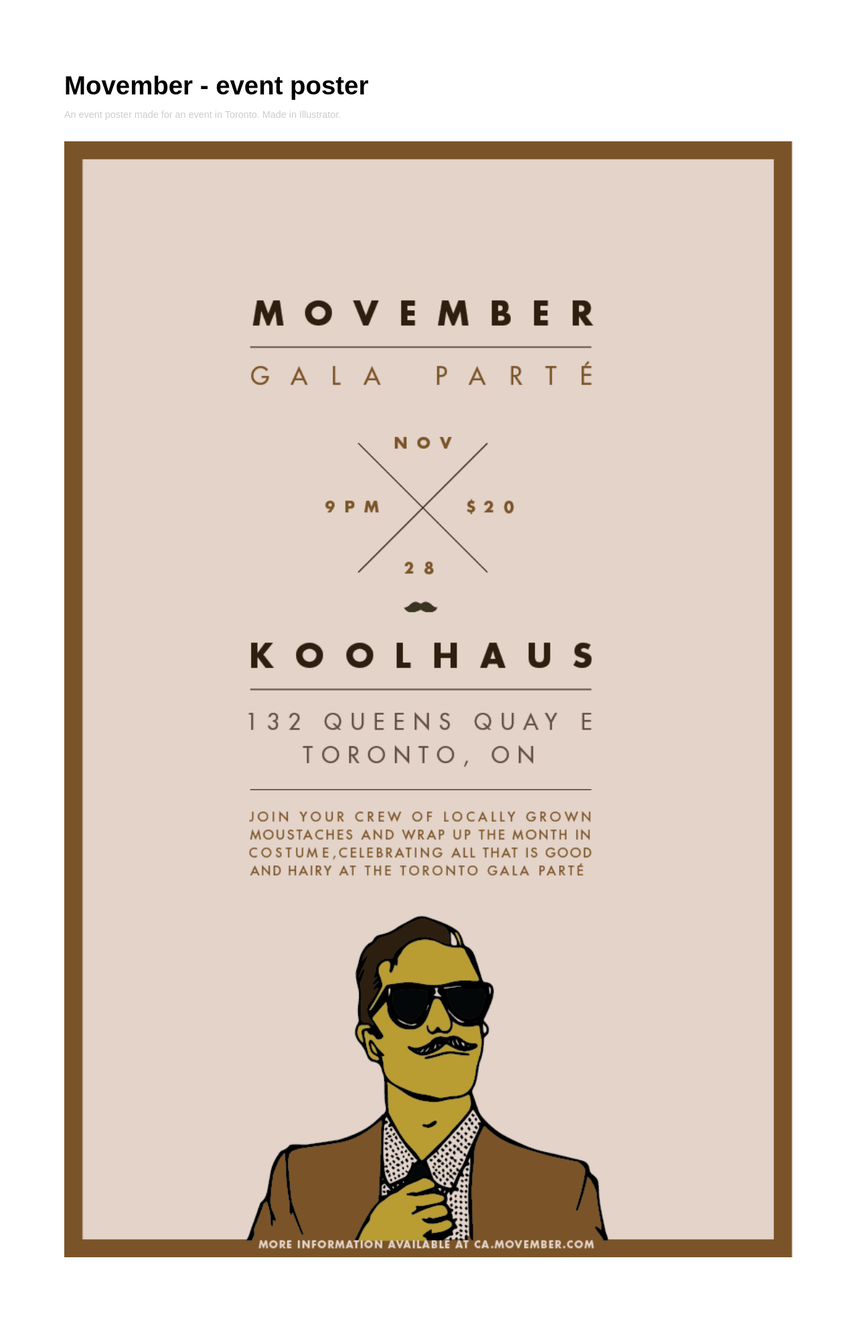
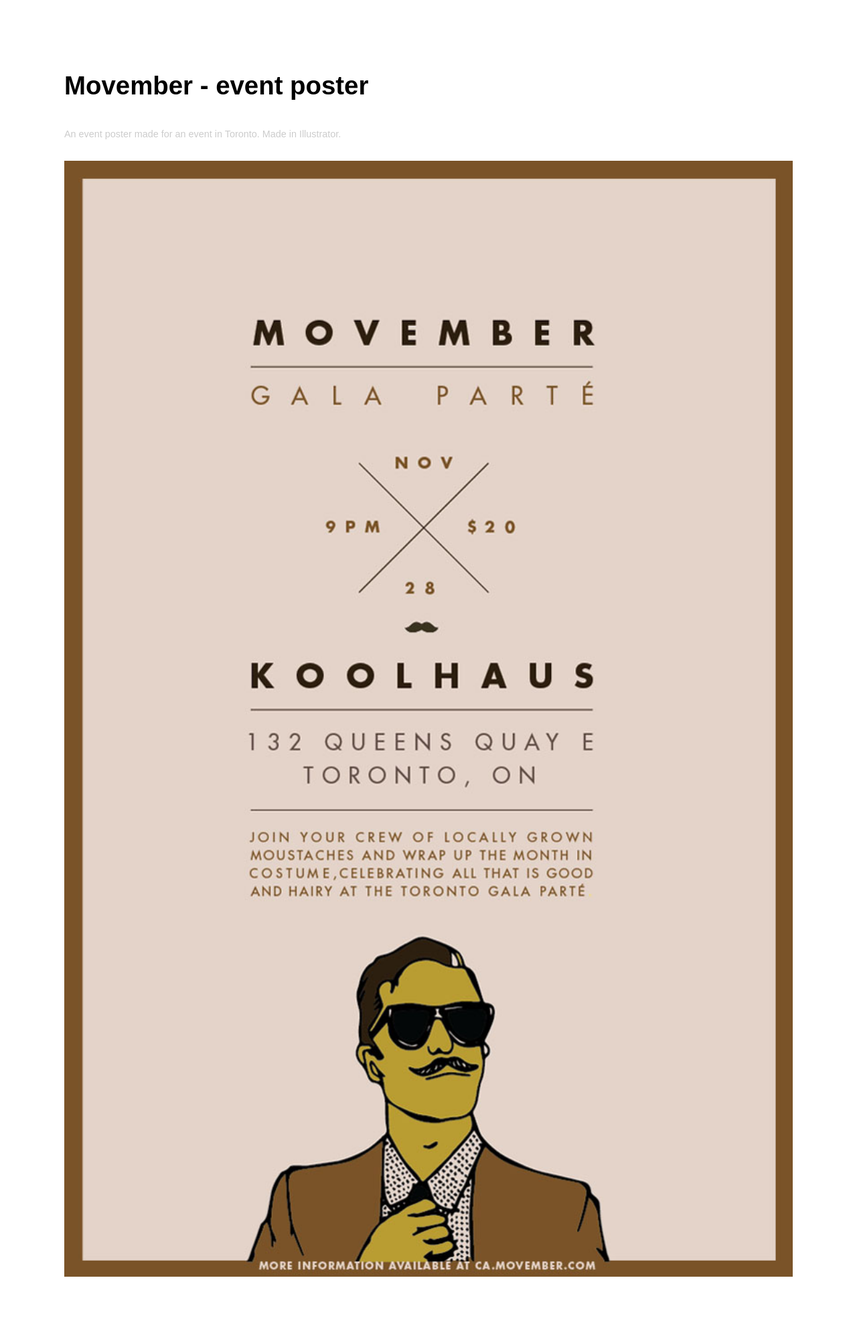
Before and after one commit to erinborgmeyer/erinelizabethb.ca, a Jekyll site: the page photo-three.html, which Jekyll copies as it is, in a window 1280 px wide. Shown: the whole page at 67% size. Built offline with Jekyll 4.4.1, drawn with Linux system fonts in a browser that asks for light colours; before the commit the page ends 1973 px from its top, so only the background shows below that.

Commit message:
fixed sizing

```diff
--- a/css/main.css
+++ b/css/main.css
@@ -66,6 +66,7 @@
     display: block;
     margin: auto;
     padding-top: 1em;
+
 }
 
 .box {
@@ -77,12 +78,11 @@
 .grid {
     list-style: none;
     padding-top: 3em;
+
 }
 
 h1 {
-    font-size: 2em;
-    margin: 0 auto;
-    display: block;
+    font-size: 1.5em;
 }
 
 p {
@@ -92,13 +92,34 @@
 }
 
 .photo {
-    margin: 5em;
+    margin: 1em;
 }
 
 .photo-bottom {
     margin-top: 3em;
+
 }
 
 footer {
     margin-left: 1em;
+
 }
+
+@media only screen and (min-width:34em) {
+    .photo {
+        margin: 5em;
+    }
+
+    h1 {
+        font-size: 2em;
+
+
+@media only screen and (min-width:60em) {
+    .photo {
+        margin: 10em;
+    }
+
+    h1 {
+        font-size: 5em;
+
+    }
--- a/photo-three.html
+++ b/photo-three.html
@@ -18,7 +18,7 @@
         <div class="unit unit-xs-1 unit-s-1 unit-m-1 unit-l-1">
             <h1>Movember - event poster</h1>
                 <p>An event poster made for an event in Toronto. Made in Illustrator.</p>
-            <a href="photo-three.html"><img class="box" src="images/eventposter2.png" alt="image"></a>
+            <a href="photo-three.html"><img class="box" src="images/eventposter.jpg" alt="image"></a>
         </div>
     </div>
 
```
Also changed, not shown: images/eventposter.jpg (added).
